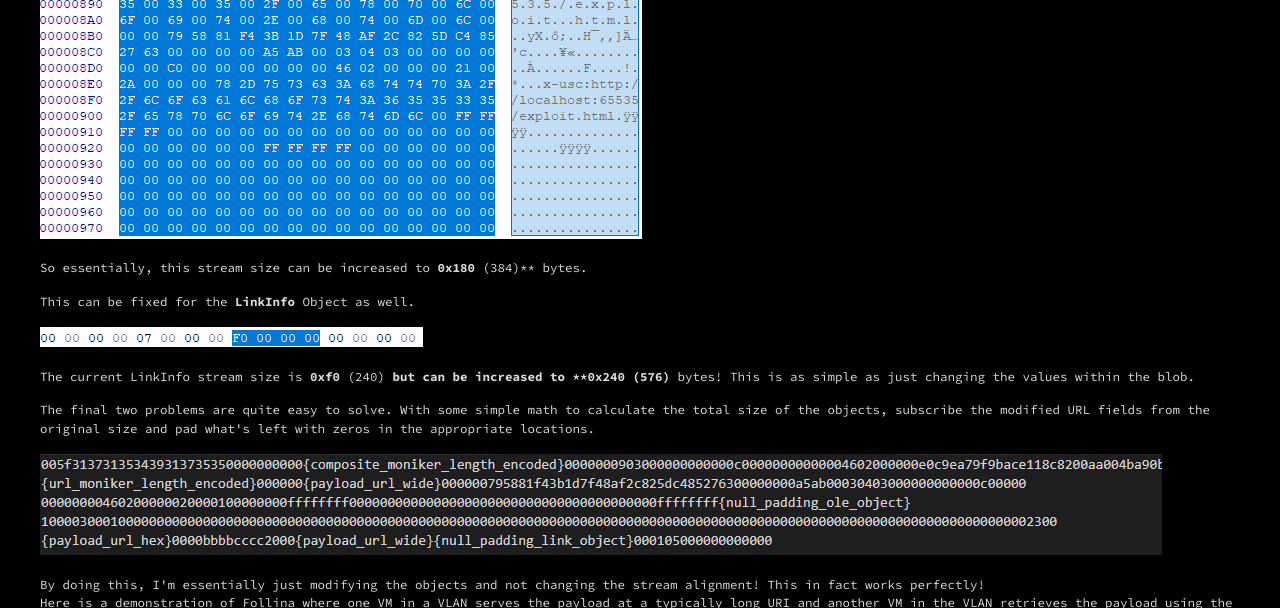
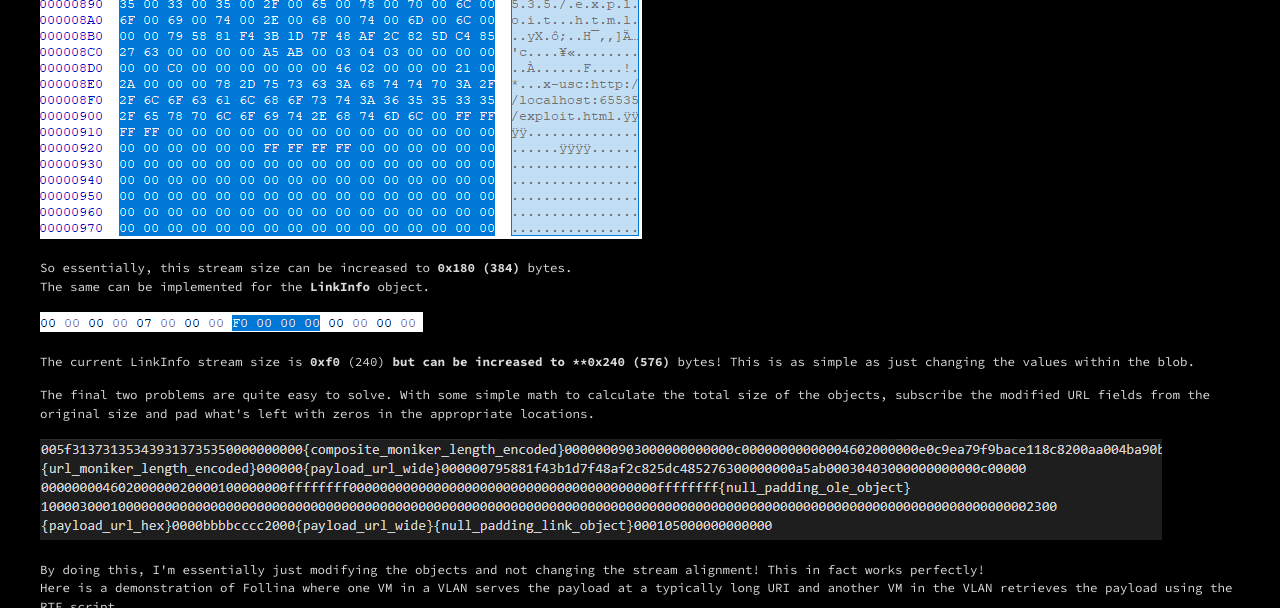
Before and after one commit to DanusMinimus/danusminimus.github.io, a Jekyll site: the page built from _posts/2022-06-18-Understanding-OLE-Objects-and-Microsoft-Magic-to-mess-with-with-CVE-2022-30190(Follina).md, in a window 1280 px wide and 900 px high, scrolled down 11851 px, cut to the strip 0-608 px from the top of the window. Built offline with Jekyll 4.4.1, drawn with Linux system fonts in a browser that asks for light colours.

Commit message:
Update 2022-06-18-Understanding-OLE-Objects-and-Microsoft-Magic-to-mess-with-with-CVE-2022-30190(Follina).md

```diff
--- a/_posts/2022-06-18-Understanding-OLE-Objects-and-Microsoft-Magic-to-mess-with-with-CVE-2022-30190(Follina).md
+++ b/_posts/2022-06-18-Understanding-OLE-Objects-and-Microsoft-Magic-to-mess-with-with-CVE-2022-30190(Follina).md
@@ -175,9 +175,8 @@ But I know for a fact that its padded with null bytes to align with the **MiniFa
 
 ![](/images/follina_blog/image29.png)
 
-So essentially, this stream size can be increased to **0x180** (384)** bytes.
-
-This can be fixed for the **LinkInfo** Object as well.
+So essentially, this stream size can be increased to **0x180 (384)** bytes.
+The same can be implemented for the **LinkInfo** object.
 
 ![](/images/follina_blog/image30.png)
 
```
